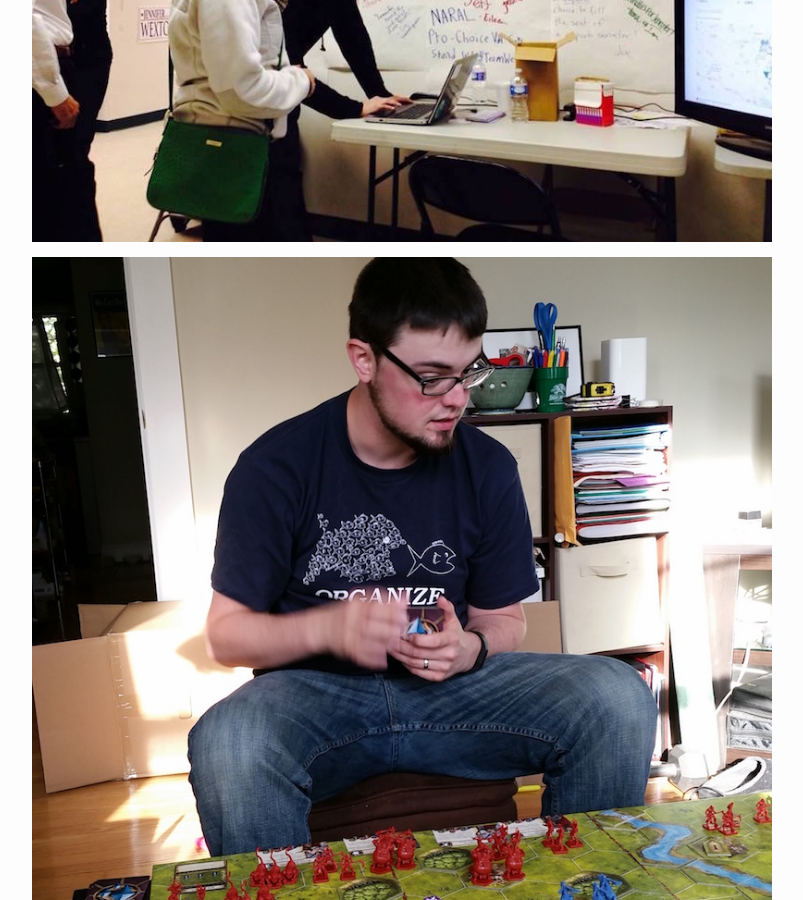
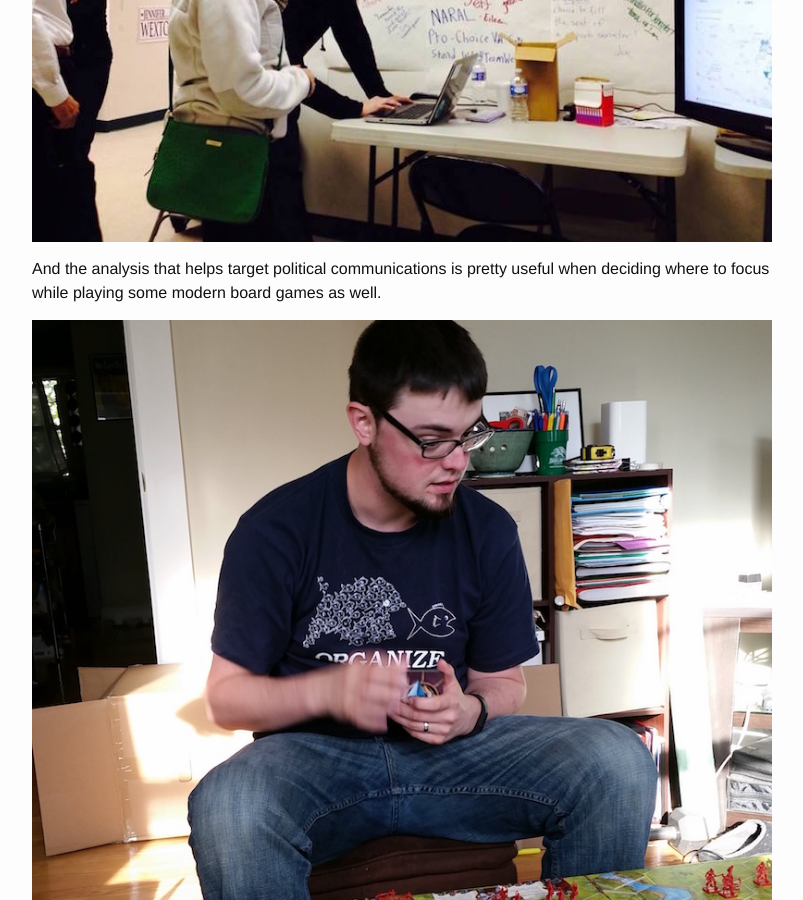
Before and after one commit to rshipskind/rshipskind.github.io, a Jekyll site: the page built from about.md, in a window 1280 px wide and 900 px high, scrolled down 678 px. Shown: the whole window, without its empty margins (238-1041 px from the left). Built offline with Jekyll 4.4.1, drawn with Linux system fonts in a browser that asks for light colours.

Commit message:
update about

```diff
--- a/about.md
+++ b/about.md
@@ -15,6 +15,6 @@ I've been lucky that every campaign I've worked on since then had someone who un
 
 
 
-
+And the analysis that helps target political communications is pretty useful when deciding where to focus while playing some modern board games as well.
 
 ![Playing Battlelore](/images/battlelore.jpg){: .center-image}
```
